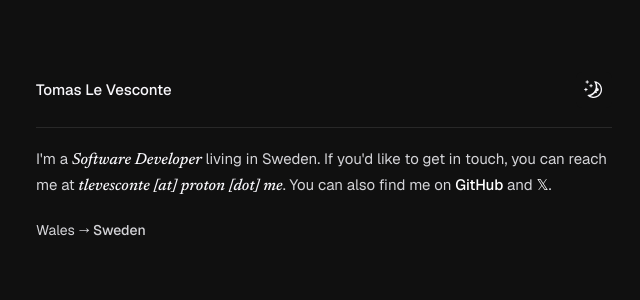
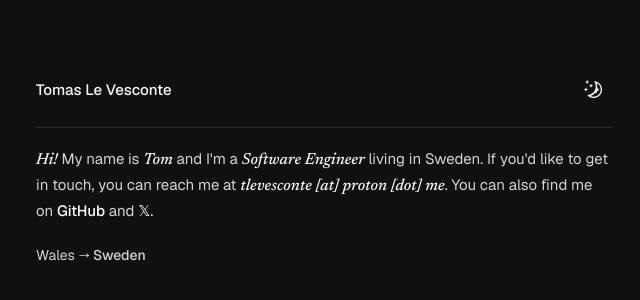
Before and after one commit to levesconte/www, a Next.js app: page / in a window 1280 px wide. Shown: the part 184-484 px from the top of the page, without its empty margins (316-956 px from the left). Built offline with nearby package versions, Linux system fonts and the light colour scheme.

Commit message:
Update description

```diff
--- a/src/app/page.tsx
+++ b/src/app/page.tsx
@@ -22,8 +22,9 @@ export default function Home() {
 
         <div className="prose prose-zinc text-pretty text-[15px] dark:prose-invert">
           <p className="leading-relaxed">
-            I&#39;m a <SpecialText text="Software Developer" /> living in
-            Sweden. If you&#39;d like to get in touch, you can reach me at{" "}
+            <SpecialText text="Hi!" /> My name is <SpecialText text="Tom" /> and
+            I&#39;m a <SpecialText text="Software Engineer" /> living in Sweden.
+            If you&#39;d like to get in touch, you can reach me at{" "}
             <SpecialText text="tlevesconte [at] proton [dot] me" />. You can
             also find me on{" "}
             <Hyperlink href="https://github.com/tlevesconte" text="GitHub" />{" "}
```
